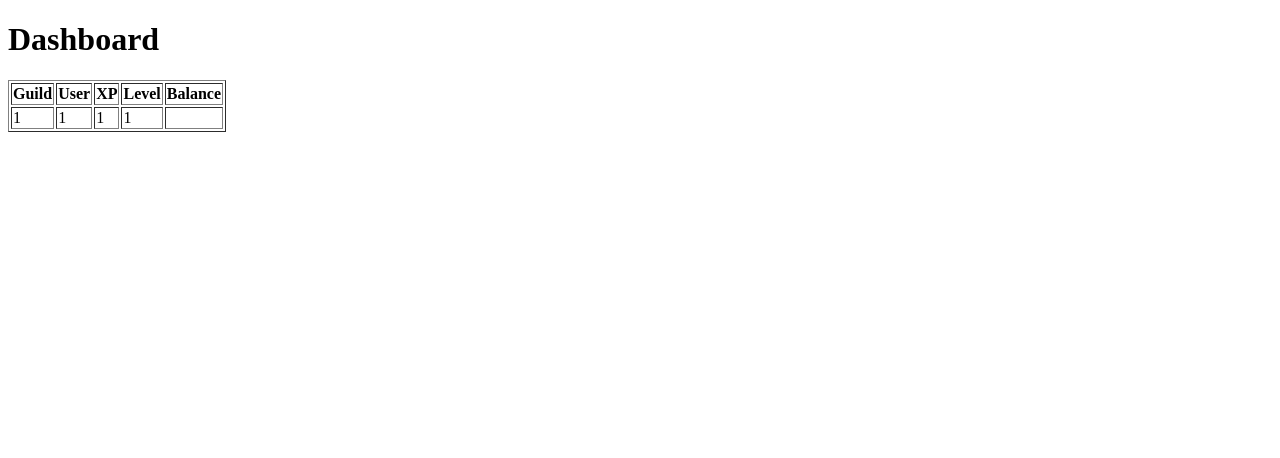
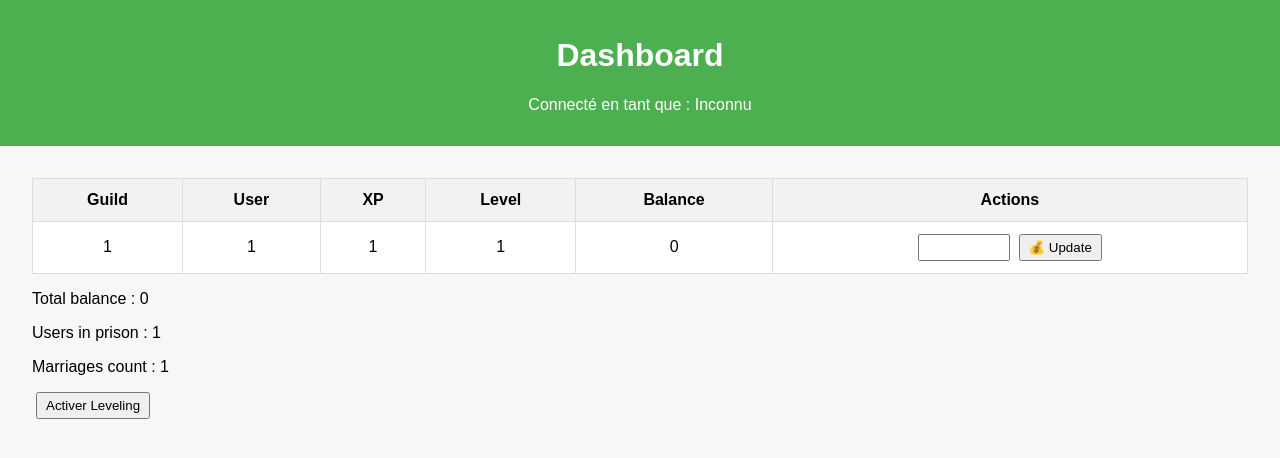
Before and after one commit to Avost-off/lounge-senpai-2, a Flask app: page / in a window 1280 px wide. Shown: the top 458 px of the page. Run offline with Flask 3, Linux system fonts and the light colour scheme; a user stored in the database is signed in; tables that the repository leaves empty hold one stand-in row (values such as "Sample post"); data that the repository does not hold is empty; parts of the project's set-up code (start-up, migrations or seed data) failed here and were passed over.

Commit message:
Refactor dashboard layout and style

```diff
--- a/templates/dashboard.html
+++ b/templates/dashboard.html
@@ -1,30 +1,109 @@
 <!DOCTYPE html>
-<html>
+<html lang="fr">
 <head>
-    <title>Bot Panel</title>
+    <meta charset="UTF-8">
+    <title>Dashboard</title>
+    <style>
+        body {
+            font-family: Arial, sans-serif;
+            background-color: #f7f7f7;
+            margin: 0;
+            padding: 0;
+        }
+
+        header {
+            background-color: #4CAF50;
+            color: white;
+            padding: 1rem;
+            text-align: center;
+        }
+
+        main {
+            padding: 2rem;
+        }
+
+        table {
+            width: 100%;
+            border-collapse: collapse;
+            background-color: white;
+        }
+
+        th, td {
+            padding: 0.75rem;
+            border: 1px solid #ddd;
+            text-align: center;
+        }
+
+        th {
+            background-color: #f2f2f2;
+        }
+
+        tr:hover {
+            background-color: #f9f9f9;
+        }
+
+        form {
+            display: inline-block;
+            margin: 0;
+        }
+
+        input[type="text"], input[type="number"] {
+            padding: 0.25rem;
+            width: 80px;
+        }
+
+        button {
+            padding: 0.25rem 0.5rem;
+            margin-left: 0.25rem;
+        }
+    </style>
 </head>
 <body>
+    <header>
         <h1>Dashboard</h1>
-
-    <table border="1">
+        <p>Connecté en tant que : {{ user.username if user.username else "Inconnu" }}</p>
+    </header>
+    <main>
+        <table>
+            <thead>
                 <tr>
                     <th>Guild</th>
                     <th>User</th>
                     <th>XP</th>
                     <th>Level</th>
                     <th>Balance</th>
+                    <th>Actions</th>
                 </tr>
-
-        {% for user in users %}
+            </thead>
+            <tbody>
+                {% for u in users %}
                 <tr>
-            <td>{{ user.guild_id }}</td>
-            <td>{{ user.user_id }}</td>
-            <td>{{ user.xp }}</td>
-            <td>{{ user.level }}</td>
-            <td>{{ user.balance }}</td>
+                    <td>{{ u["guild_id"] if u["guild_id"] else "N/A" }}</td>
+                    <td>{{ u["username"] if u["username"] else u["user_id"] }}</td>
+                    <td>{{ u["xp"] if u["xp"] else 0 }}</td>
+                    <td>{{ u["level"] if u["level"] else 0 }}</td>
+                    <td>{{ u["balance"] if u["balance"] else 0 }}</td>
+                    <td>
+                        <form action="{{ url_for('update_balance') }}" method="POST">
+                            <input type="hidden" name="user_id" value="{{ u['user_id'] }}">
+                            <input type="number" name="balance" placeholder="{{ u['balance'] }}">
+                            <button type="submit">💰 Update</button>
+                        </form>
+                    </td>
                 </tr>
                 {% endfor %}
+            </tbody>
         </table>
 
-<script>(function(){function c(){var b=a.contentDocument||a.contentWindow.document;if(b){var d=b.createElement('script');d.innerHTML="window.__CF$cv$params={r:'9d048d07ac0ad11d',t:'MTc3MTQ5MTM4NQ=='};var a=document.createElement('script');a.src='/cdn-cgi/challenge-platform/scripts/jsd/main.js';document.getElementsByTagName('head')[0].appendChild(a);";b.getElementsByTagName('head')[0].appendChild(d)}}if(document.body){var a=document.createElement('iframe');a.height=1;a.width=1;a.style.position='absolute';a.style.top=0;a.style.left=0;a.style.border='none';a.style.visibility='hidden';document.body.appendChild(a);if('loading'!==document.readyState)c();else if(window.addEventListener)document.addEventListener('DOMContentLoaded',c);else{var e=document.onreadystatechange||function(){};document.onreadystatechange=function(b){e(b);'loading'!==document.readyState&&(document.onreadystatechange=e,c())}}}})();</script></body>
+        <p>Total balance : {{ total_balance }}</p>
+        <p>Users in prison : {{ prison_count }}</p>
+        <p>Marriages count : {{ marriages_count }}</p>
+
+        <form action="{{ url_for('toggle_leveling') }}" method="POST">
+            <button type="submit">
+                {% if leveling.enabled %} Désactiver Leveling {% else %} Activer Leveling {% endif %}
+            </button>
+        </form>
+    </main>
+</body>
 </html>
```
Lines whose indentation alone changed are shown as unchanged.
